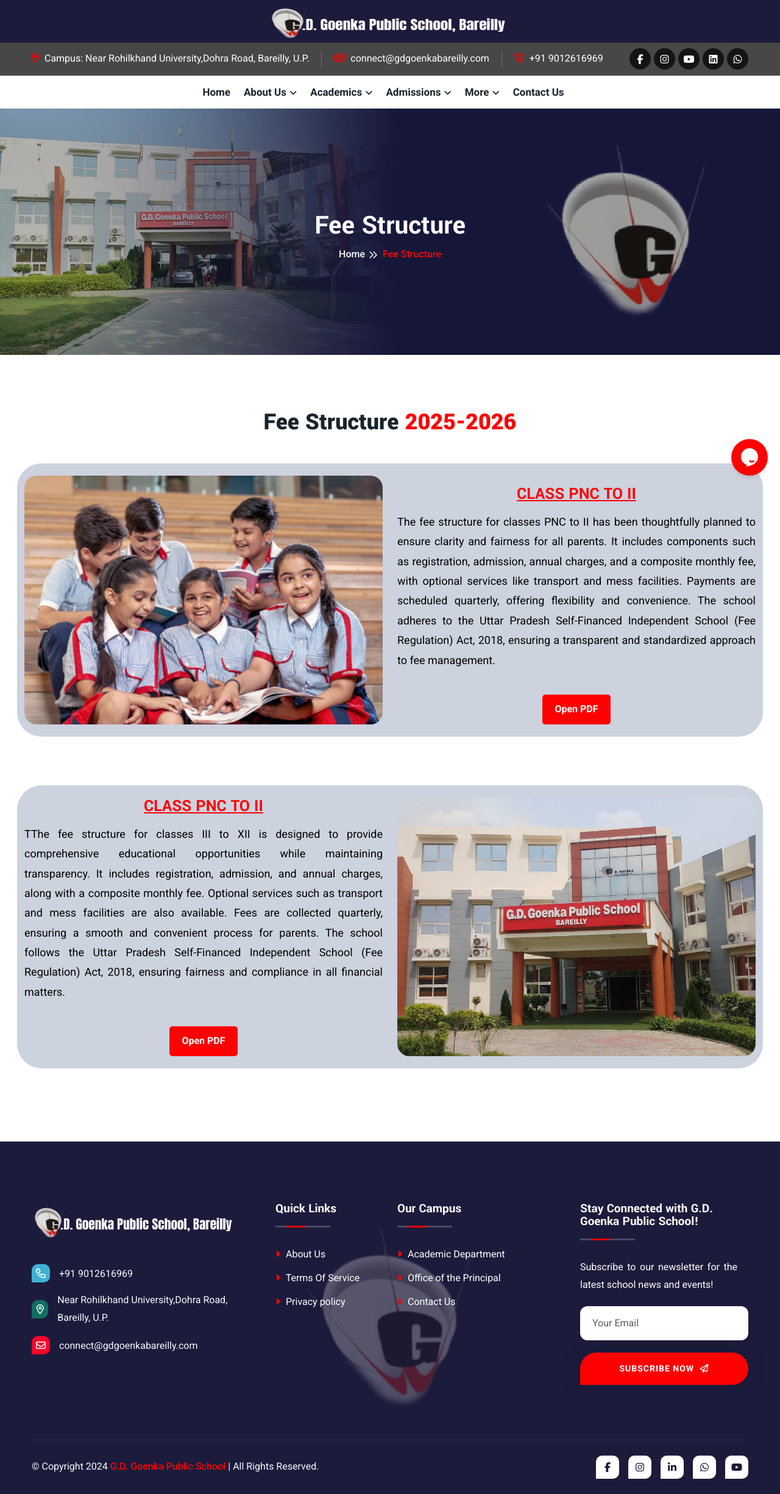
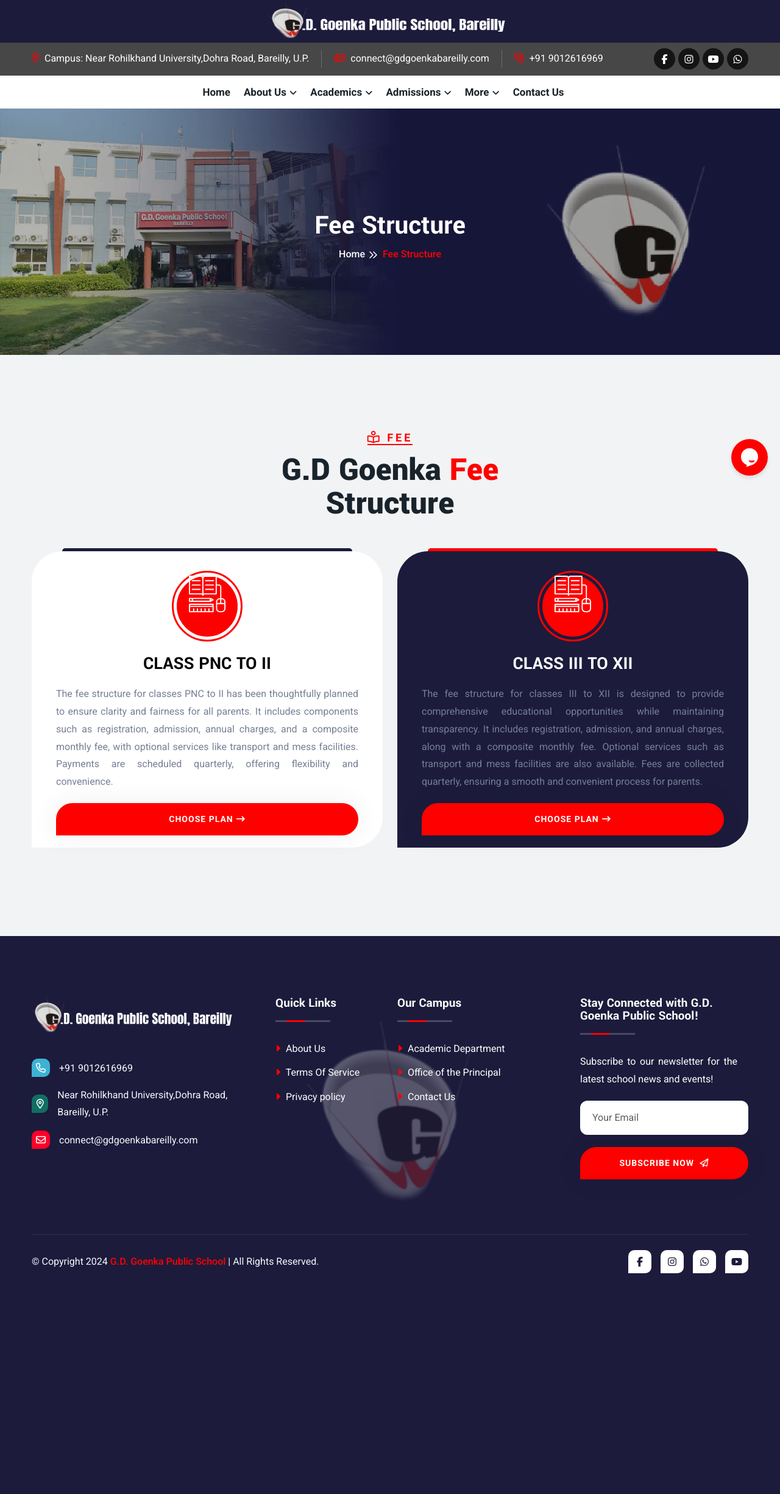
Before and after one commit to Alakatraz1/GDwebsite, a PHP site: page /fee.php in a window 1280 px wide. Shown: the whole page at 61% size. After the commit the page ends 2088 px from the top, so only its background shows below. Run offline with PHP 8.4, Linux system fonts and the light colour scheme; some libraries are stand-ins or nearby versions.

Commit message:
message fix

```diff
--- a/fee.php
+++ b/fee.php
@@ -50,157 +50,74 @@
                     </ul>
                 </div>
             </div>
-            <style>
-                .image-container {
 
-                    overflow: hidden;
-                    /* Hide any overflow when the image scales */
-                    position: relative;
-                    /* Ensure the container keeps its size */
-                }
+            <div class="pricing-area bg py-120">
+                <div class="container">
+                    <div class="row">
+                        <div class="col-lg-6 mx-auto">
+                            <div class="site-heading text-center">
+                                <span class="site-title-tagline"><i class="far fa-book-open-reader"></i> Fee</span>
+                                <h2 class="site-title">G.D Goenka <span>Fee</span> Structure</h2>
 
-                .image-container img {
-                    width: 100%;
-                    height: 100%;
-                    object-fit: cover;
-                    /* Maintain the aspect ratio and fill the container */
-                    transition: transform 0.3s ease-in-out;
-                    /* Smooth scaling effect */
-                }
+                            </div>
+                        </div>
+                    </div>
+                    <div class="row">
+                        <div class="col-lg-6">
+                            <div class="pricing-item wow fadeInUp" data-wow-delay=".25s"
+                                style="visibility: visible; animation-delay: 0.25s; animation-name: fadeInUp;">
+                                <div class="pricing-header">
+                                    <div class="pricing-icon">
+                                        <img src="assets/img/icon/course-material.svg" alt="">
+                                    </div>
+                                    <div class="pricing-header-content">
+                                        <h4 style="color:black">CLASS PNC TO II</h4>
 
-                .image-container:hover img {
-                    transform: scale(1.2);
-                    /* Scale up the image on hover */
-                }
-            </style>
+                                    </div>
+                                </div>
+                                <div class="pricing-feature">
+                                    <p style="margin-bottom:20px;text-align:justify">
+                                        The fee structure for classes PNC to II has been thoughtfully planned to ensure
+                                        clarity and fairness for all parents. It includes components such as
+                                        registration, admission, annual charges, and a composite monthly fee, with
+                                        optional services like transport and mess facilities. Payments are scheduled
+                                        quarterly, offering flexibility and convenience.
+                                    </p>
+                                    <a href="assets/gd/documents/PNC.pdf" class="theme-btn">Choose Plan<i
+                                            class="fas fa-arrow-right-long"></i></a>
+                                </div>
+                            </div>
+                        </div>
+                        <div class="col-lg-6">
+                            <div class="pricing-item active wow fadeInDown" data-wow-delay=".25s"
+                                style="visibility: visible; animation-delay: 0.25s; animation-name: fadeInDown;">
+                                <div class="pricing-header">
+                                    <div class="pricing-icon">
+                                        <img src="assets/img/icon/course-material.svg" alt="">
+                                    </div>
+                                    <div class="pricing-header-content">
+                                        <h4>CLASS III TO XII</h4>
 
-            <div class="col-lg-12 pt-80 pb-50" id="values" style="padding-left:40px;padding-right:40px;">
-                <h2 class="site-title mb-5" style="text-align:center;font-size:40px">
-                    Fee Structure <span>2025-2026</span>
-                </h2>
-                <div class="row"
-                    style="padding-top:20px;padding-bottom:20px;background-color:#132a6736;border-radius:40px;">
-                    <div class="col-lg-6 image-container">
-                    <img src="assets//home/place3.webp" alt="" style="border-radius:20px;">
-
-
+                                    </div>
+                                </div>
+                                <div class="pricing-feature">
+                                    <p style="margin-bottom:20px;text-align:justify">
+                                        The fee structure for classes III to XII is designed to provide comprehensive
+                                        educational opportunities while maintaining transparency. It includes
+                                        registration, admission, and annual charges, along with a composite monthly fee.
+                                        Optional services such as transport and mess facilities are also available. Fees
+                                        are collected quarterly, ensuring a smooth and convenient process for parents.
+                                    </p>
+                                    <a href="assets/gd/documents/III.pdf" class="theme-btn">Choose Plan<i
+                                            class="fas fa-arrow-right-long"></i></a>
+                                </div>
+                            </div>
+                        </div>
 
                     </div>
-                    <div class="col-lg-6">
-                        <h3 class="mb-3 mt-3" style="text-align:center;color:red;text-decoration:underline">
-                            CLASS PNC TO II
-                        </h3>
+                </div>
+            </div>
 
-                        <p style="text-align:justify;font-size:large;color:black">
-
-                            The fee structure for classes PNC to II has been thoughtfully planned to ensure clarity and
-                            fairness for all parents. It includes components such as registration, admission, annual
-                            charges, and a composite monthly fee, with optional services like transport and mess
-                            facilities. Payments are scheduled quarterly, offering flexibility and convenience. The
-                            school adheres to the Uttar Pradesh Self-Financed Independent School (Fee Regulation) Act,
-                            2018, ensuring a transparent and standardized approach to fee management.
-
-                        </p>
-                        <style>
-                            .button-1{
-                                display: flex;
-                                justify-content: center;
-                                align-items: center;
-                                margin-top: 40px;
-
-                            }
-                            .pdf-button {
-                                display: inline-block;
-                                padding: 10px 20px;
-                                font-size: 16px;
-                                font-weight: bold;
-                                color: #ffffff;
-                                background: red;
-                                border: none;
-                                border-radius: 5px;
-                                cursor: pointer;
-                                text-decoration: none;
-                                transition: all 0.3s ease;
-                            }
-
-                            .pdf-button:hover {
-                                background: white;
-                                color: red;
-                                box-shadow: 0 4px 8px rgba(0, 0, 0, 0.2);
-                            }
-                        </style>
-                        <div class="button-1">
-                            <a href="assets/gd/documents/PNC.pdf" target="_blank" class="pdf-button">
-                                Open PDF
-                            </a>
-
-                        </div>
-                    </div>
-                </div>
-
-            </div>
-            <style>
-                .flip {
-                    --bs-gutter-x: 1.5rem;
-                    --bs-gutter-y: 0;
-                    display: flex;
-                    flex-wrap: wrap;
-                    margin-top: calc(-1* var(--bs-gutter-y));
-                    margin-right: calc(-.5* var(--bs-gutter-x));
-                    margin-left: calc(-.5* var(--bs-gutter-x));
-
-
-                }
-
-                @media(max-width:800px) {
-                    .flip {
-                        flex-direction: column-reverse;
-
-
-
-                    }
-                }
-            </style>
-
-            <div class="col-lg-12 pt-30 pb-120" style="padding-left:40px;padding-right:40px;">
-
-                <div class="row flip"
-                    style="padding-top:20px;padding-bottom:20px;background-color:#132a6736;border-radius:40px;">
-                    <div class="col-lg-6">
-                        <h3 class="mb-3" style="text-align:center;color:red;text-decoration:underline">
-                            CLASS PNC TO II
-                        </h3>
-                        <p style="text-align:justify;font-size:large;color:black">
-                            TThe fee structure for classes III to XII is designed to provide comprehensive educational
-                            opportunities while maintaining transparency. It includes registration, admission, and
-                            annual charges, along with a composite monthly fee. Optional services such as transport and
-                            mess facilities are also available. Fees are collected quarterly, ensuring a smooth and
-                            convenient process for parents. The school follows the Uttar Pradesh Self-Financed
-                            Independent School (Fee Regulation) Act, 2018, ensuring fairness and compliance in all
-                            financial matters.
-
-
-
-
-
-
-                        </p>
-
-                        <div class="button-1">
-                            <a href="assets/gd/documents/PNC.pdf" target="_blank" class="pdf-button">
-                                Open PDF
-                            </a>
-                        </div>
-                    </div>
-                    <div class="col-lg-6 image-container">
-
-                    <img src="assets/gd/images/home/hero1.jpg" alt="" style="border-radius:20px;">
-
-                    </div>
-
-                </div>
-
-            </div>
 
 
 
--- a/includes/footer.php
+++ b/includes/footer.php
@@ -95,9 +95,8 @@
                                         class="fab fa-facebook-f"></i></a></li>
                             <li><a href="https://www.instagram.com/gdgoenkabareilly/" target="_blank"><i class="fab fa-instagram"></i></a>
                             </li>
-                            <li><a href="#" target="_blank"><i
-                                        class="fab fa-linkedin-in"></i></a></li>
-                            <li><a href="#"><i class="fab fa-whatsapp"></i></a></li>
+
+                            <li><a href="https://wa.me/9012616969"><i class="fab fa-whatsapp"></i></a></li>
                             <li><a href="https://www.youtube.com/@GDGOENKABAREILLY" target="_blank"><i
                                         class="fab fa-youtube"></i></a></li>
                         </ul>
--- a/includes/navbar.php
+++ b/includes/navbar.php
@@ -119,9 +119,8 @@
                         <a href="https://www.youtube.com/@GDGOENKABAREILLY"
                             style="display:flex;justify-content:center;align-items:center;" target="_blank"><i
                                 class="fab fa-youtube"></i></a>
-                        <a href="#" style="display:flex;justify-content:center;align-items:center;" target="_blank"><i
-                                class="fab fa-linkedin"></i></a>
-                        <a href="#" style="display:flex;justify-content:center;align-items:center;" target="_blank"><i
+
+                        <a href="https://wa.me/9012616969" style="display:flex;justify-content:center;align-items:center;" target="_blank"><i
                                 class="fab fa-whatsapp"></i></a>
                     </div>
                 </div>
```
